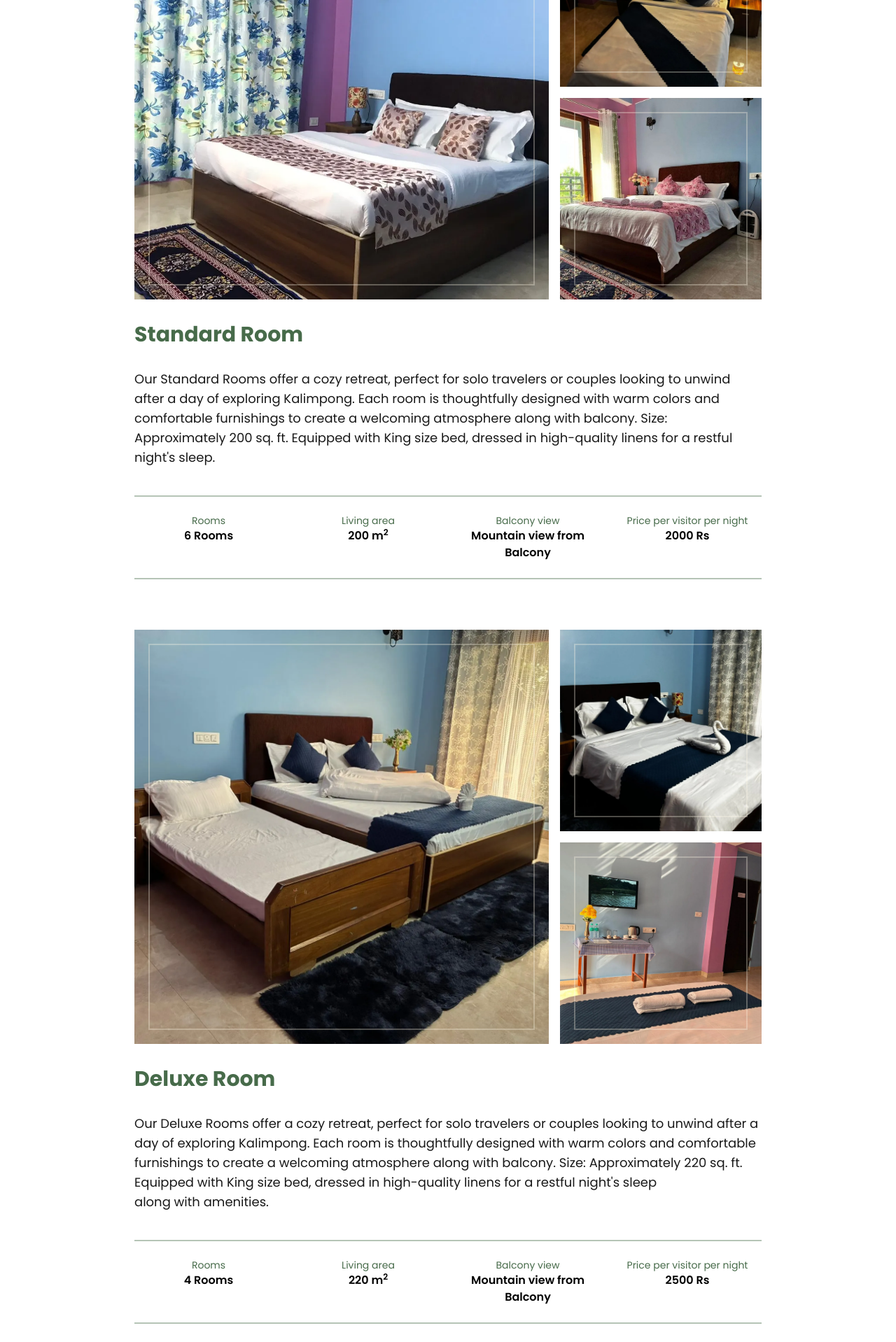
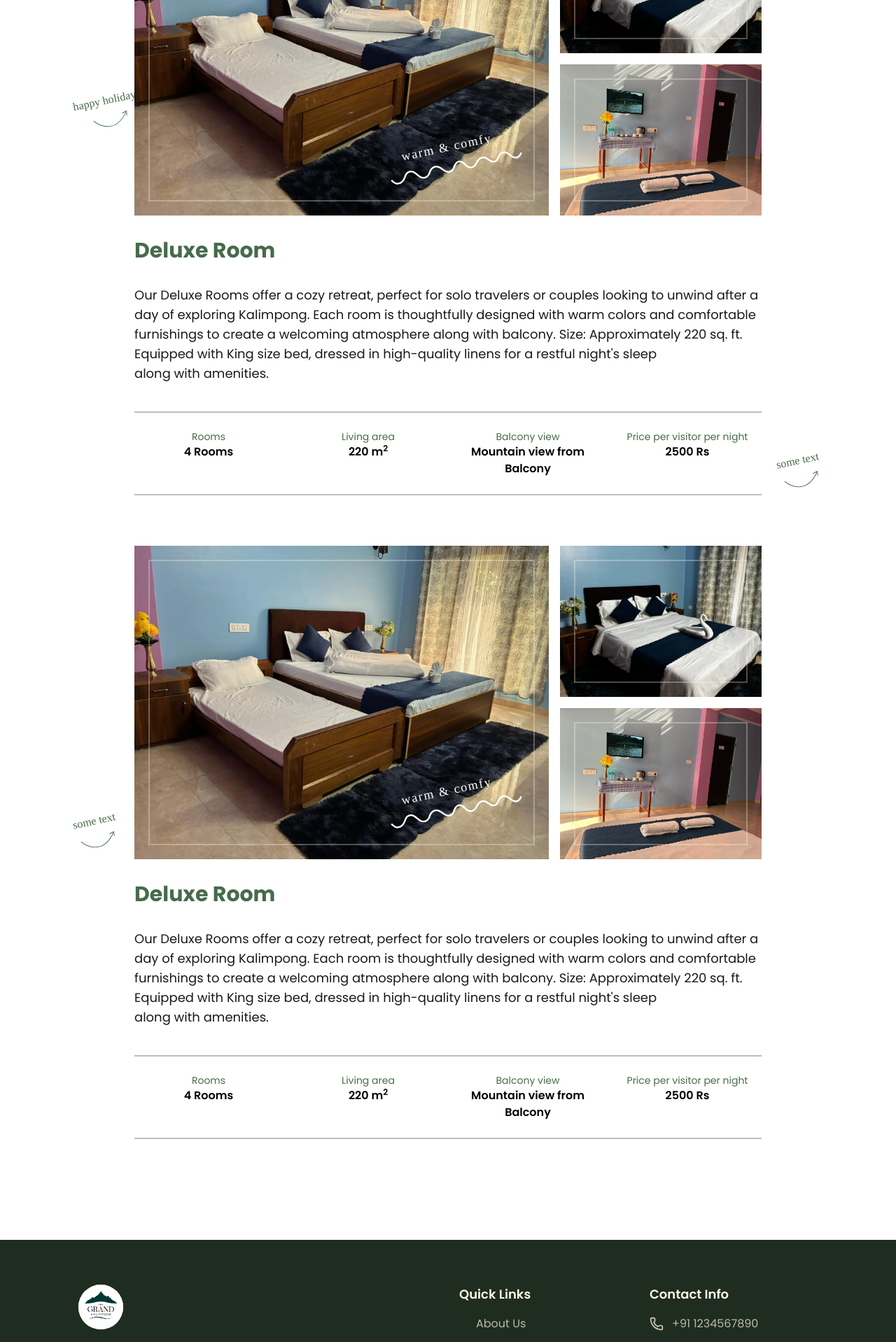
Before and after one commit to thegrandkalimpong/thegrandkpg, a Next.js app: page /rooms in a window 1280 px wide. Shown: the part 480-2398 px from the top of the page at 70% size. Built offline with nearby package versions, Linux system fonts and the light colour scheme.

Commit message:
feat: add SVG assets for arrow and wave; enhance layout and functionality in page and rooms components

```diff
--- a/src/app/(main)/rooms/page.tsx
+++ b/src/app/(main)/rooms/page.tsx
@@ -1,127 +1,142 @@
-import ImageFrame from '@/components/ImageFrame'
-import React from 'react'
+import ImageFrame from "@/components/ImageFrame";
+import Image from "next/image";
+import React from "react";
 
 const page = () => {
     return (
-        <section>
-            <h1 className='font-mageline text-6xl font-bold text-moss flex justify-center'>Rooms</h1>
-            <p className='text-center max-w-xl mx-auto mt-4'>We provides only the high-quality services.Pick a room and enjoy the best vacation of your life.</p>
+        <section className="relative">
+            <h1 className="font-mageline text-moss flex justify-center text-6xl font-bold">
+                Rooms
+            </h1>
+            {/* cute stuff */}
+            <div className="text-moss-light absolute top-1/4 left-1/12 -rotate-12">
+                <p className="font-handwriting">happy holidays</p>
+                <Image
+                    unoptimized
+                    src="/arrow.svg"
+                    alt=""
+                    height={50}
+                    width={50}
+                    className="relative bottom-2 mx-auto mt-4"
+                />
+            </div>
+            <div className="text-moss-light absolute top-2/4 right-1/12 -rotate-12">
+                <p className="font-handwriting">some text</p>
+                <Image
+                    unoptimized
+                    src="/arrow.svg"
+                    alt=""
+                    height={50}
+                    width={50}
+                    className="relative bottom-2 mx-auto mt-4"
+                />
+            </div>
+            <div className="text-moss-light absolute top-3/4 left-1/12 -rotate-12">
+                <p className="font-handwriting">some text</p>
+                <Image
+                    unoptimized
+                    src="/arrow.svg"
+                    alt=""
+                    height={50}
+                    width={50}
+                    className="relative bottom-2 mx-auto mt-4"
+                />
+            </div>
+            <p className="mx-auto mt-4 max-w-xl text-center">
+                We provides only the high-quality services.Pick a room and enjoy
+                the best vacation of your life.
+            </p>
 
-            {/* Room 1 */}
-            <div className='mt-12 max-w-4xl mx-auto'>
-                <div className='grid grid-cols-1 sm:grid-cols-3 sm:grid-rows-2 gap-4'>
-                    <div className='relative  sm:col-span-2  sm:row-span-2 ' >
-                        <ImageFrame
-                            src={'/assets/room4.webp'}
-                            alt='Standard Room at The Grand Kalimpong'
+            <RoomCard />
+            <RoomCard />
+        </section>
+    );
+};
 
-                            className='object-cover w-full h-full'
+const RoomCard = ({
+    src,
+    alt,
+    title,
+    description,
+}: {
+    src?: string;
+    alt?: string;
+    title?: string;
+    description?: string;
+}) => {
+    return (
+        <div className="relative mx-auto mt-18 max-w-4xl">
+            <div className="grid grid-cols-1 gap-4 md:grid-cols-3 md:grid-rows-2">
+                <div className="relative max-h-[28rem] md:col-span-2 md:row-span-2">
+                    <p className="font-handwriting absolute top-3/4 right-12 z-10 size-12 w-48 -rotate-12 text-center text-lg font-medium tracking-widest text-white">
+                        warm & comfy
+                        <img
+                            src="/wave.svg"
+                            alt="Wave"
+                            className="ml-2 inline-block stroke-white"
                         />
-                    </div>
-                    <div className='relative sm:col-span-1 row-span-1 hidden sm:block' >
-
-                        <ImageFrame
-                            src={'/assets/room5.webp'}
-                            alt='Standard Room at The Grand Kalimpong'
-
-                            className='object-cover w-full h-full'
-                        />
-                    </div>
-                    <div className='relative  sm:col-span-1  sm:row-span-1 hidden sm:block' >
-
-                        <ImageFrame
-                            src={'/assets/room6.jpg'}
-                            alt='Standard Room at The Grand Kalimpong'
-                            className='object-cover h-full w-full '
-                        />
-                    </div>
+                    </p>
+                    <ImageFrame
+                        src={"/assets/room7.webp"}
+                        alt="Standard Room at The Grand Kalimpong"
+                        className="h-full w-full object-cover"
+                    />
                 </div>
-                {/* <div className='w-full h-96 bg-moss-light/80 mb-8'></div> */}
-                <div className='mt-8'>
-                    <h2 className='text-3xl font-bold text-moss-light mb-8'>Standard Room</h2>
-                    <p className='text-lg opacity-90 mb-10'>Our Standard Rooms offer a cozy retreat, perfect for solo travelers or couples looking to unwind after a day of exploring Kalimpong. Each room is thoughtfully designed with warm colors and comfortable furnishings to create a welcoming atmosphere along with balcony. Size: Approximately 200 sq. ft. Equipped with King size bed, dressed in high-quality linens for a restful night&apos;s sleep.</p>
+                <div className="relative row-span-1 hidden max-h-[13.5rem] md:col-span-1 md:block">
+                    <ImageFrame
+                        src={"/assets/room9.webp"}
+                        alt="Standard Room at The Grand Kalimpong"
+                        className="h-full w-full object-cover"
+                    />
                 </div>
-
-                <div className='grid grid-cols-2 md:grid-cols-4 gap-4 text-center border-t-2 border-moss-light/40 border-b-2 '>
-                    <div className='py-6'>
-                        <p className='text-moss-light text-sm'>Rooms</p>
-                        <p className='font-semibold'>6 Rooms</p>
-                    </div>
-                    <div className='py-6'>
-                        <p className='text-moss-light text-sm'>Living area</p>
-                        <p className='font-semibold'>200 m<sup>2</sup></p>
-                    </div>
-                    <div className='py-6'>
-                        <p className='text-moss-light text-sm'>Balcony view</p>
-                        <p className='font-semibold'>Mountain view from Balcony</p>
-                    </div>
-                    <div className='py-6'>
-                        <p className='text-moss-light text-sm'>Price per visitor per night</p>
-                        <p className='font-semibold'>2000 Rs</p>
-                    </div>
+                <div className="relative row-span-1 hidden max-h-[13.5rem] md:col-span-1 md:block">
+                    <ImageFrame
+                        src={"/assets/room10.webp"}
+                        alt="Standard Room at The Grand Kalimpong"
+                        className="h-full w-full object-cover"
+                    />
                 </div>
             </div>
+            <div className="mt-8">
+                <h2 className="text-moss-light mb-8 text-3xl font-bold">
+                    Deluxe Room
+                </h2>
+                <p className="mb-10 text-lg opacity-90">
+                    Our Deluxe Rooms offer a cozy retreat, perfect for solo
+                    travelers or couples looking to unwind after a day of
+                    exploring Kalimpong. Each room is thoughtfully designed with
+                    warm colors and comfortable furnishings to create a
+                    welcoming atmosphere along with balcony. Size: Approximately
+                    220 sq. ft. Equipped with King size bed, dressed in
+                    high-quality linens for a restful night&apos;s sleep
+                    along with amenities.
+                </p>
+            </div>
 
-            {/* Room 2 */}
-            <div className='mt-18 max-w-4xl mx-auto'>
-                <div className='grid grid-cols-1 sm:grid-cols-3 sm:grid-rows-2 gap-4'>
-                    <div className='relative  sm:col-span-2  sm:row-span-2' >
-
-                        <ImageFrame
-                            src={'/assets/room7.webp'}
-                            alt='Standard Room at The Grand Kalimpong'
-
-                            className='object-cover w-full h-full'
-                        />
-                    </div>
-                    <div className='relative sm:col-span-1 row-span-1 hidden sm:block' >
-
-                        <ImageFrame
-                            src={'/assets/room9.webp'}
-                            alt='Standard Room at The Grand Kalimpong'
-
-                            className='object-cover w-full h-full'
-                        />
-                    </div>
-                    <div className='relative sm:col-span-1 row-span-1 hidden sm:block' >
-
-                        <ImageFrame
-                            src={'/assets/room10.webp'}
-                            alt='Standard Room at The Grand Kalimpong'
-                            className='object-cover w-full h-full'
-                        />
-                    </div>
-
-
-
+            <div className="border-moss-light/40 grid grid-cols-2 gap-4 border-t-2 border-b-2 text-center md:grid-cols-4">
+                <div className="py-6">
+                    <p className="text-moss-light text-sm">Rooms</p>
+                    <p className="font-semibold">4 Rooms</p>
                 </div>
-                <div className='mt-8'>
-                    <h2 className='text-3xl font-bold text-moss-light mb-8'>Deluxe Room</h2>
-                    <p className='text-lg opacity-90 mb-10'>Our Deluxe Rooms offer a cozy retreat, perfect for solo travelers or couples looking to unwind after a day of exploring Kalimpong. Each room is thoughtfully designed with warm colors and comfortable furnishings to create a welcoming atmosphere along with balcony. Size: Approximately 220 sq. ft. Equipped with King size bed, dressed in high-quality linens for a restful night&apos;s sleep along with amenities.</p>
+                <div className="py-6">
+                    <p className="text-moss-light text-sm">Living area</p>
+                    <p className="font-semibold">
+                        220 m<sup>2</sup>
+                    </p>
                 </div>
-
-                <div className='grid grid-cols-2 md:grid-cols-4 gap-4 text-center border-t-2 border-moss-light/40 border-b-2 '>
-                    <div className='py-6'>
-                        <p className='text-moss-light text-sm'>Rooms</p>
-                        <p className='font-semibold'>4 Rooms</p>
-                    </div>
-                    <div className='py-6'>
-                        <p className='text-moss-light text-sm'>Living area</p>
-                        <p className='font-semibold'>220 m<sup>2</sup></p>
-                    </div>
-                    <div className='py-6'>
-                        <p className='text-moss-light text-sm'>Balcony view</p>
-                        <p className='font-semibold'>Mountain view from Balcony</p>
-                    </div>
-                    <div className='py-6'>
-                        <p className='text-moss-light text-sm'>Price per visitor per night</p>
-                        <p className='font-semibold'>2500 Rs</p>
-                    </div>
+                <div className="py-6">
+                    <p className="text-moss-light text-sm">Balcony view</p>
+                    <p className="font-semibold">Mountain view from Balcony</p>
+                </div>
+                <div className="py-6">
+                    <p className="text-moss-light text-sm">
+                        Price per visitor per night
+                    </p>
+                    <p className="font-semibold">2500 Rs</p>
                 </div>
             </div>
+        </div>
+    );
+};
 
-        </section>
-    )
-}
-
-export default page
+export default page;
```
Also changed, not shown: src/app/(main)/page.tsx (+8 -6 lines), src/components/Footer.tsx (+7 -3 lines), src/components/Heading.tsx (+19 -19 lines), src/components/MapSection.tsx (+18 -21 lines), public/arrow.svg (added), public/wave.svg (added).
